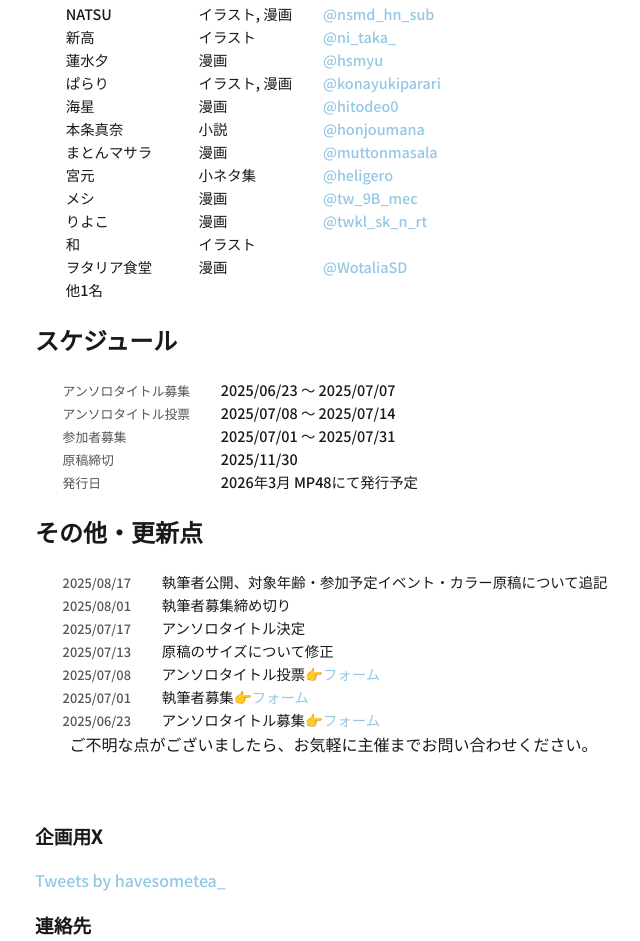
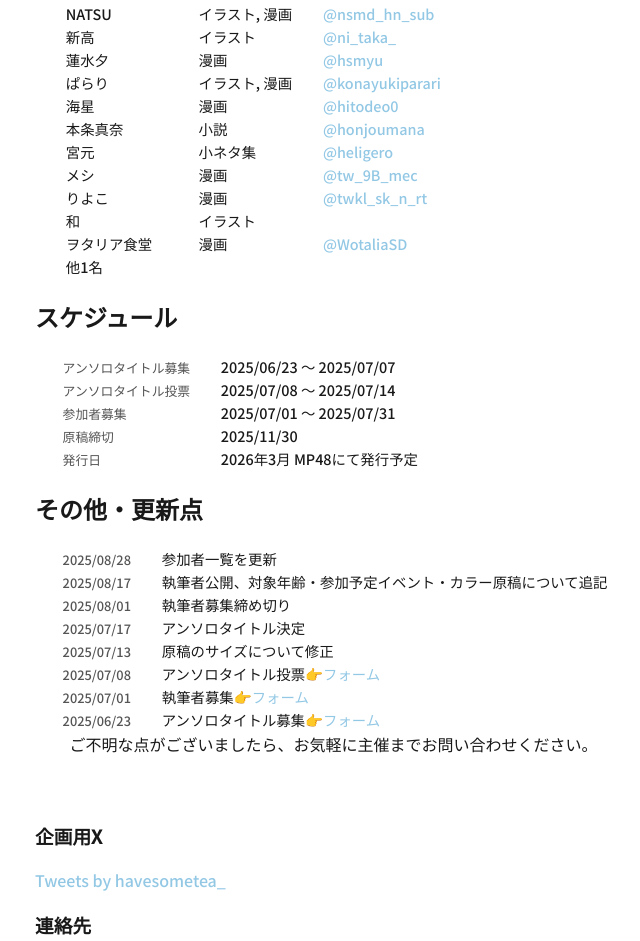
Before and after one commit to hitodeo0/havesometea-anthology, a plain HTML site: page old/index.html in a window 1280 px wide. Shown: the part 1625-2566 px from the top of the page, without its empty margins (29-669 px from the left). Drawn offline with Linux system fonts and the light colour scheme.

Commit message:
参加者一覧を更新

```diff
--- a/old/index.html
+++ b/old/index.html
@@ -132,7 +132,6 @@
     <tr><th>ぱらり</th><th>イラスト, 漫画</th><th><a href="https://x.com/konayukiparari" target=”_blank”>@konayukiparari</a></th></tr>
     <tr><th>海星</th><th>漫画</th><th><a href="https://x.com/hitodeo0" target=”_blank”>@hitodeo0</a></th></tr>
     <tr><th>本条真奈</th><th>小説</th><th><a href="https://x.com/honjoumana" target=”_blank”>@honjoumana</a></th></tr>
-    <tr><th>まとんマサラ</th><th>漫画</th><th><a href="https://x.com/muttonmasala" target=”_blank”>@muttonmasala</a></th></tr>
     <tr><th>宮元</th><th>小ネタ集</th><th><a href="https://x.com/heligero" target=”_blank”>@heligero</a></th></tr>
     <tr><th>メシ</th><th>漫画</th><th><a href="https://x.com/tw_9B_mec" target=”_blank”>@tw_9B_mec</a></th></tr>
     <tr><th>りよこ</th><th>漫画</th><th><a href="https://x.com/twkl_sk_n_rt" target=”_blank”>@twkl_sk_n_rt</a></th></tr>
@@ -170,6 +169,10 @@
 
 <h2>その他・更新点</h2>
 <table>
+    <tr>
+        <td>2025/08/28</td>
+        <th>参加者一覧を更新</th>
+    </tr>
     <tr>
         <td>2025/08/17</td>
         <th>執筆者公開、対象年齢・参加予定イベント・カラー原稿について追記</th>
```
Also changed, not shown: index.html (+2 -1 lines).
